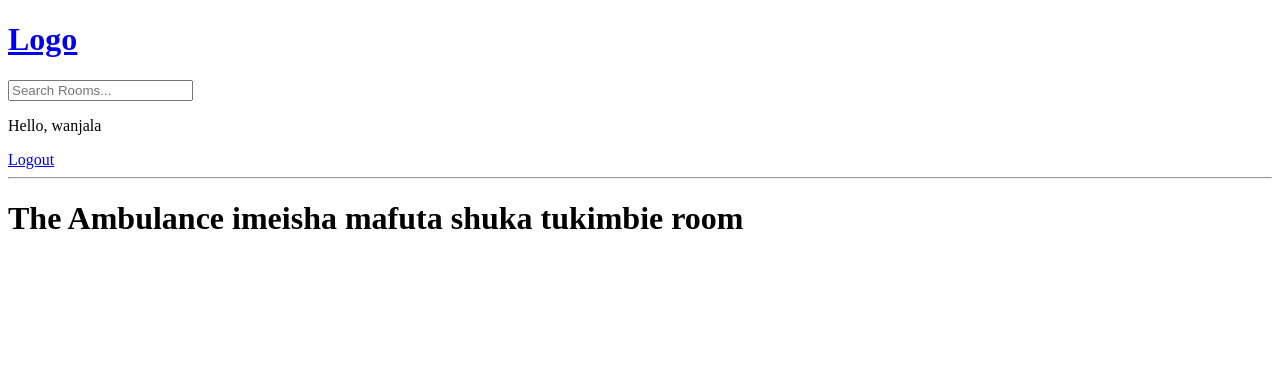
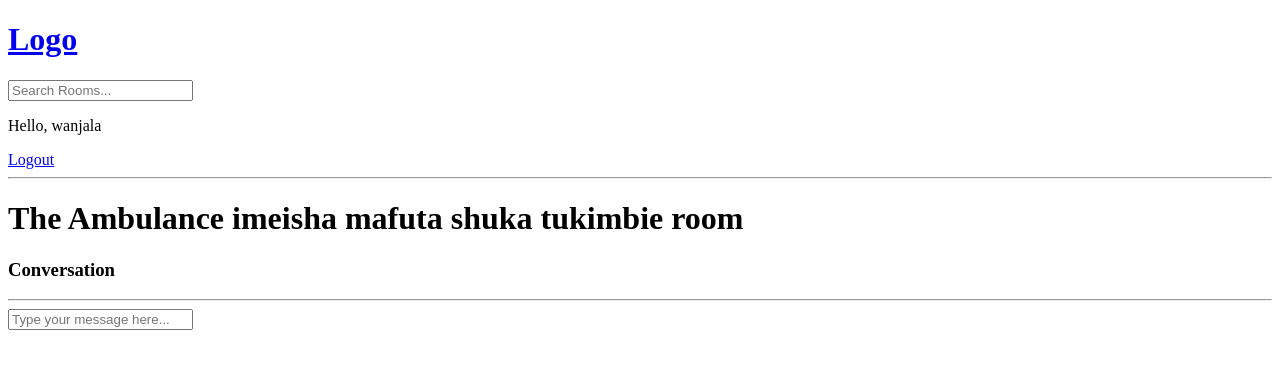
Before and after one commit to stephenWanjala/DjangoRoom, a Django app: page /room/7/ in a window 1280 px wide. Shown: the top 369 px of the page. Run offline with Django 4.2, Linux system fonts and the light colour scheme; a user stored in the database is signed in; data comes from the database, SQL or seed files in the repository; both versions use the stored data as it was after the commit.

Commit message:
send chat message

```diff
--- a/base/templates/base/room.html
+++ b/base/templates/base/room.html
@@ -1,6 +1,26 @@
-
 {% extends 'main.html' %}
 {% block content %}
-<h1> The  {{ room.name }} room</h1>
+    <h1> The {{ room.name }} room</h1>
     <p>{{ room.description }}</p>
+
+    <div class="comment-wrapper">
+        <h3>Conversation</h3>
+        <hr>
+        {% for message in room_messages %}
+            <div>
+                <small>@{{ message.user.username }} {{ message.created|timesince }} ago</small>
+                <p>{{ message.body }}</p>
+                <hr>
+            </div>
+        {% endfor %}
+
+    </div>
+    {% if request.user.is_authenticated %}
+    <div class="comment-form">
+        <form action="" method="post">
+            {% csrf_token %}
+            <input type="text" name="body" placeholder="Type your message here...">
+        </form>
+    </div>
+    {% endif %}
 {% endblock %}
--- a/base/views.py
+++ b/base/views.py
@@ -8,7 +8,7 @@ from django.http import HttpResponse
 from django.shortcuts import render, redirect
 
 from .forms import RoomForm
-from .models import Room, Topic
+from .models import Room, Topic, Message
 
 
 # rooms = [
@@ -75,7 +75,12 @@ def home(request):
 
 def room(request, pk):
     context_room = Room.objects.get(id=pk)
-    return render(request, template_name="base/room.html", context={'room': context_room})
+    if request.method == 'POST':
+        message = Message.objects.create(user=request.user, room=context_room, body=request.POST.get('body'))
+        return redirect('room', pk=context_room.id)
+    room_messages = context_room.message_set.all().order_by('-created')
+    context = {'room': context_room, 'room_messages': room_messages}
+    return render(request, template_name="base/room.html", context=context)
 
 
 @login_required(login_url='login')
```
Also changed, not shown: db.sqlite3.
